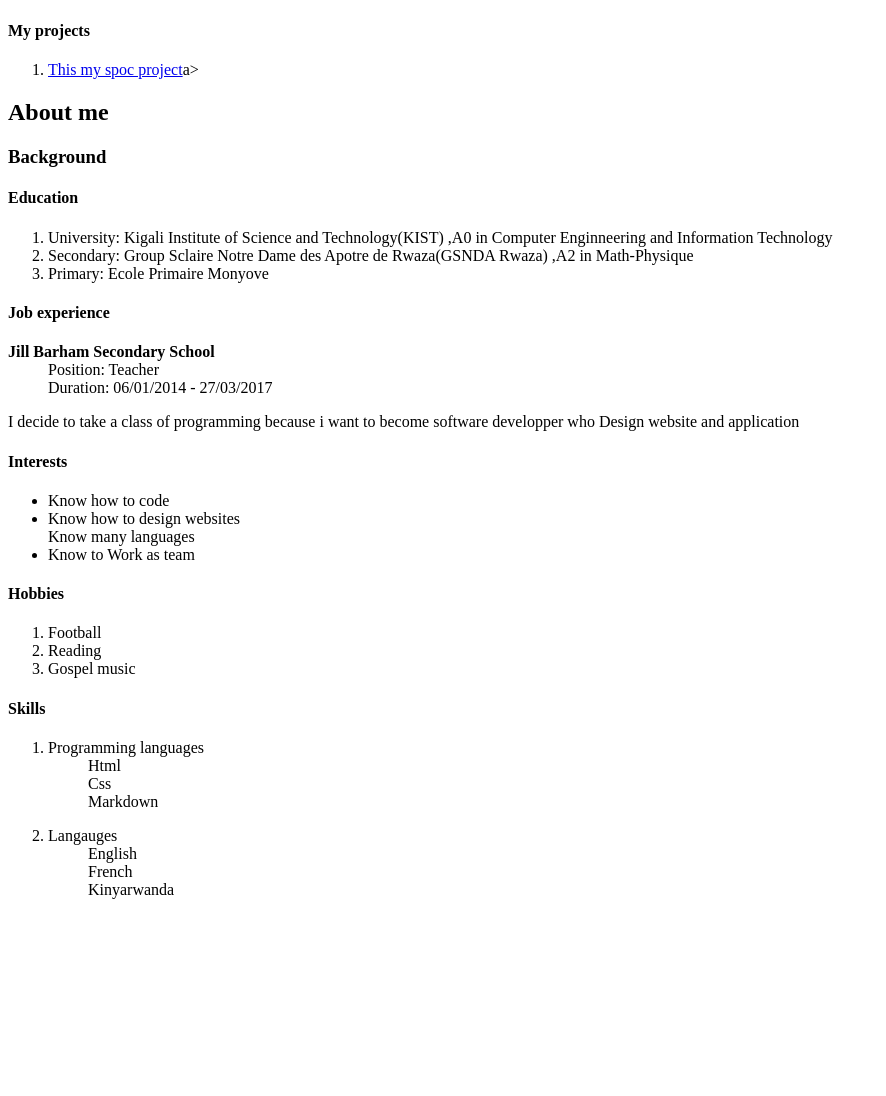
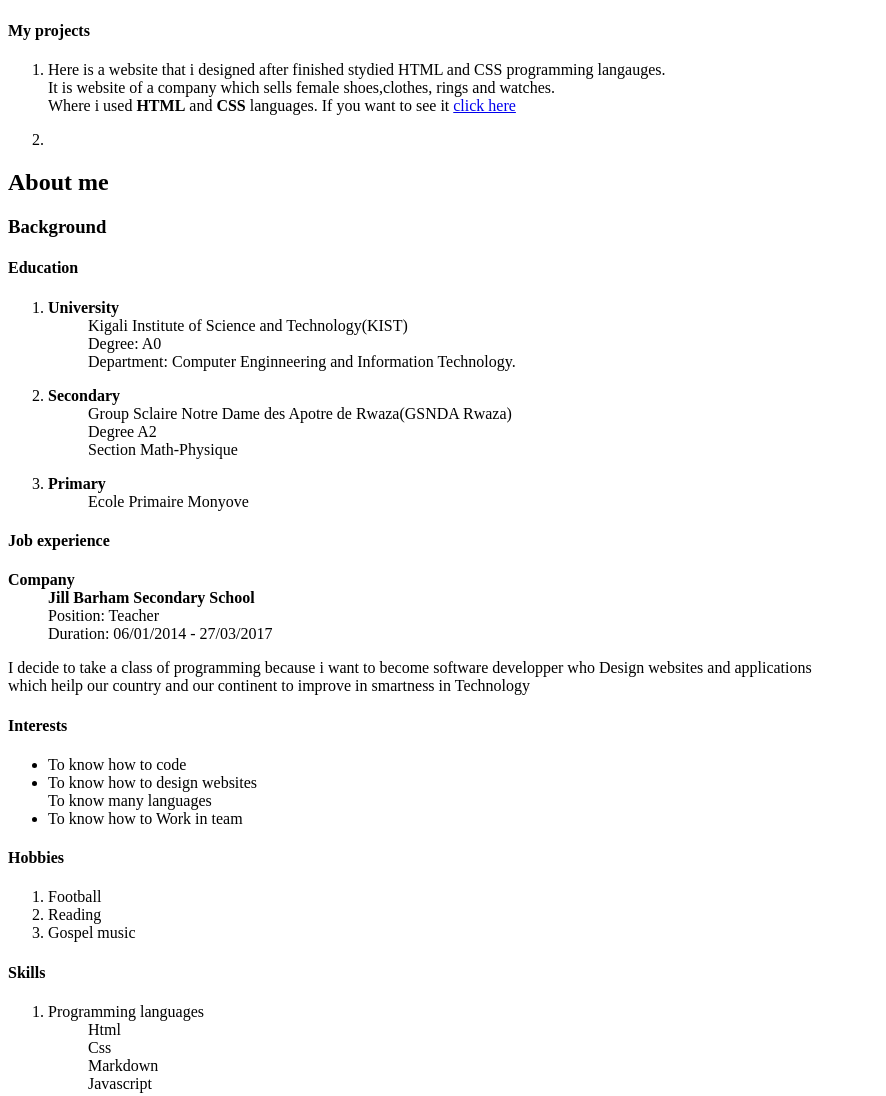
Before and after one commit to omukankurunziza/portfolio, a plain HTML site: page index.html in a window 1280 px wide. Shown: the part 99-1195 px from the top of the page, without its empty margins (0-886 px from the left). Before the commit the page ends 1014 px from the top, so only its background shows below. Drawn offline with Linux system fonts and the light colour scheme.

Commit message:
Add my projects

```diff
--- a/index.html
+++ b/index.html
@@ -10,7 +10,12 @@
         <img src=" images/opportunee.JPG">
         <h4>My projects</h4>
         <ol>
-            <li><a href =" https://omukankurunziza.github.io/Spoc-project/">This my spoc project</a>a></li>
+            <li>
+                <p>Here is a website that i designed after finished stydied HTML and CSS programming langauges.<br>It is website of a company which <span>sells female shoes,clothes, rings and watches.</span> <br>Where i used <strong>HTML</strong> and <strong>CSS</strong> languages. If you want to see it  <a href =" https://omukankurunziza.github.io/Spoc-project/">click here</a></p>
+            </li>
+            <li>
+                <p></p>
+            </li>
         </ol>
         <h2>About me</h2>
         <div class="AboutMe">
@@ -19,29 +24,49 @@
                 <div id="education">
                     <h4>Education</h4>
                     <ol>
-                        <li>University: Kigali Institute of  Science and Technology(KIST) ,A0 in Computer Enginneering and Information Technology </li>
-                        <li>Secondary: Group Sclaire Notre Dame des Apotre de Rwaza(GSNDA Rwaza) ,A2 in Math-Physique </li>
-                        <li>Primary: Ecole Primaire Monyove</li>
+                        <li>
+                            <dl>
+                                <dt><strong>University</strong></dt>
+                                <dd>Kigali Institute of  Science and Technology(KIST)</dd>
+                                <dd>Degree: A0</dd>
+                                <dd>Department: Computer Enginneering and Information Technology.</dd>
+                            </dl>
+                        </li>
+                        <li>
+                            <dl>
+                                <dt><strong>Secondary</strong> </dt>
+                                <dd>Group Sclaire Notre Dame des Apotre de Rwaza(GSNDA Rwaza)</dd>
+                                <dd>Degree A2</dd>
+                                <dd>Section Math-Physique</dd>
+
+                            </dl>
+                        </li>
+                        <li>
+                            <dl>
+                                <dt><strong>Primary</strong></dt>
+                                <dd>Ecole Primaire Monyove</dd>
+                            </dl>
+                        </li>
                     </ol>
                 </div>
                 <div id="job experience">
                     <h4>Job experience</h4>
                         <dl>
-                            <dt><strong>Jill Barham Secondary School </strong></dt>
+                            <dt><strong>Company</strong> </dt>
+                            <dd><strong>Jill Barham Secondary School</strong></dd>
                             <dd>Position: Teacher</dd>
                             <dd>Duration: 06/01/2014 - 27/03/2017</dd>
                         </dl>
                 </div>
-                <p>I decide to take a class of programming because i want to become software developper who  Design website and application</p>
-
+                <p>I decide to take a class of programming because i want to become software developper who  Design websites and applications <br>which heilp our country and our continent to improve in smartness in Technology </p>
             </div>
             <div>
                 <h4>Interests</h4>
                 <ul>
-                    <li>Know how to code</li>
-                    <li>Know how to design websites</li>
-                    <lii>Know many languages</lii>
-                    <li>Know to Work as team </li>
+                    <li>To know how to code</li>
+                    <li>To know how to design websites</li>
+                    <lii>To know many languages</lii>
+                    <li>To know how to  Work in  team </li>
 
                 </ul>
                 <h4>Hobbies</h4>
@@ -52,18 +77,24 @@
                 </ol>
                 <h4>Skills</h4>
                 <ol>
-                    <li><dl>
+                    <li>
+                        <dl>
                             <dt>Programming languages</dt>
                             <dd>Html</dd>
                             <dd>Css</dd>
                             <dd>Markdown</dd>
-                    </dl></li>
-                    <li><dl>
+                            <dd>Javascript</dd>
+                        </dl>
+                    </li>
+                    <li>
+                        <dl>
                             <dt>Langauges</dt>
                             <dd>English</dd>
                             <dd>French</dd>
                             <dd>Kinyarwanda</dd>
-                    </dl></li>
+                        </dl>
+                    </li>
+                    <li>Cisco Certified Network Associated(CCNA)</li>
                 </ol>
             </div>
         </div>
```
Lines whose indentation alone changed are shown as unchanged.
